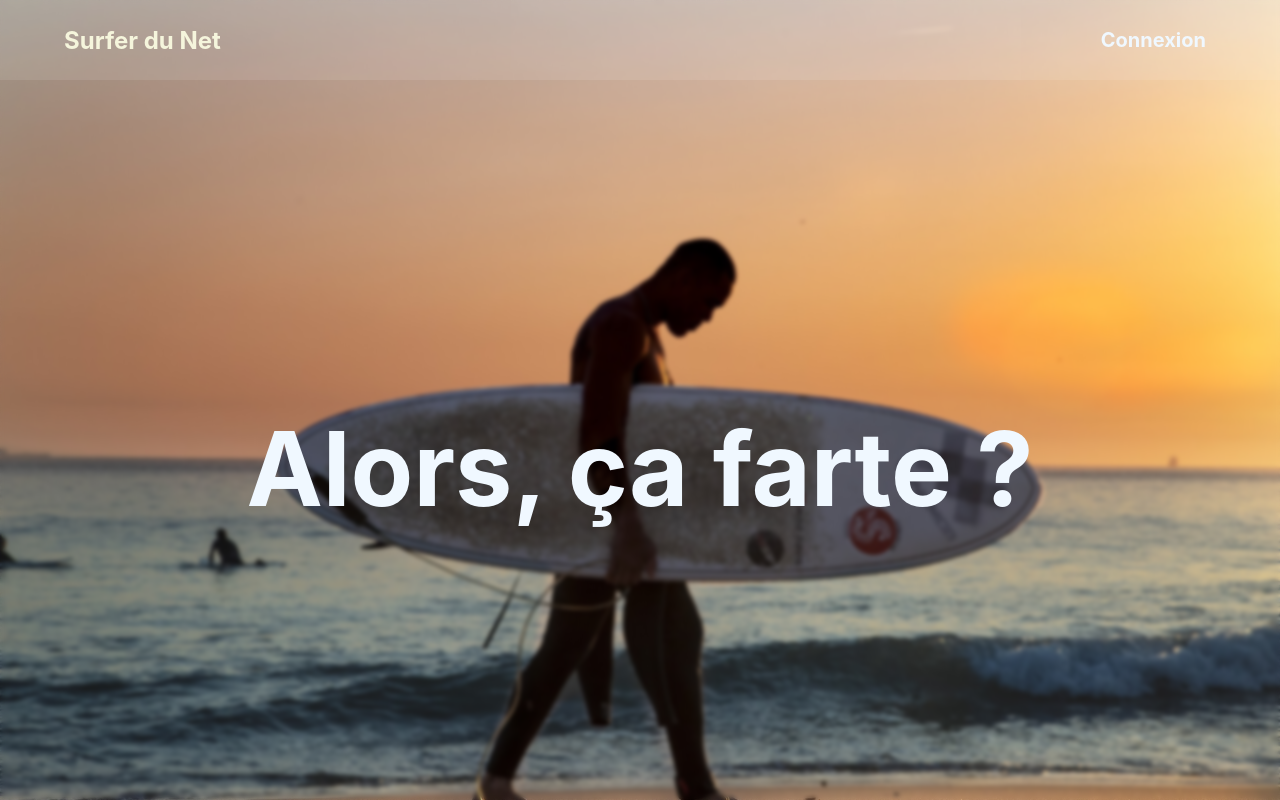
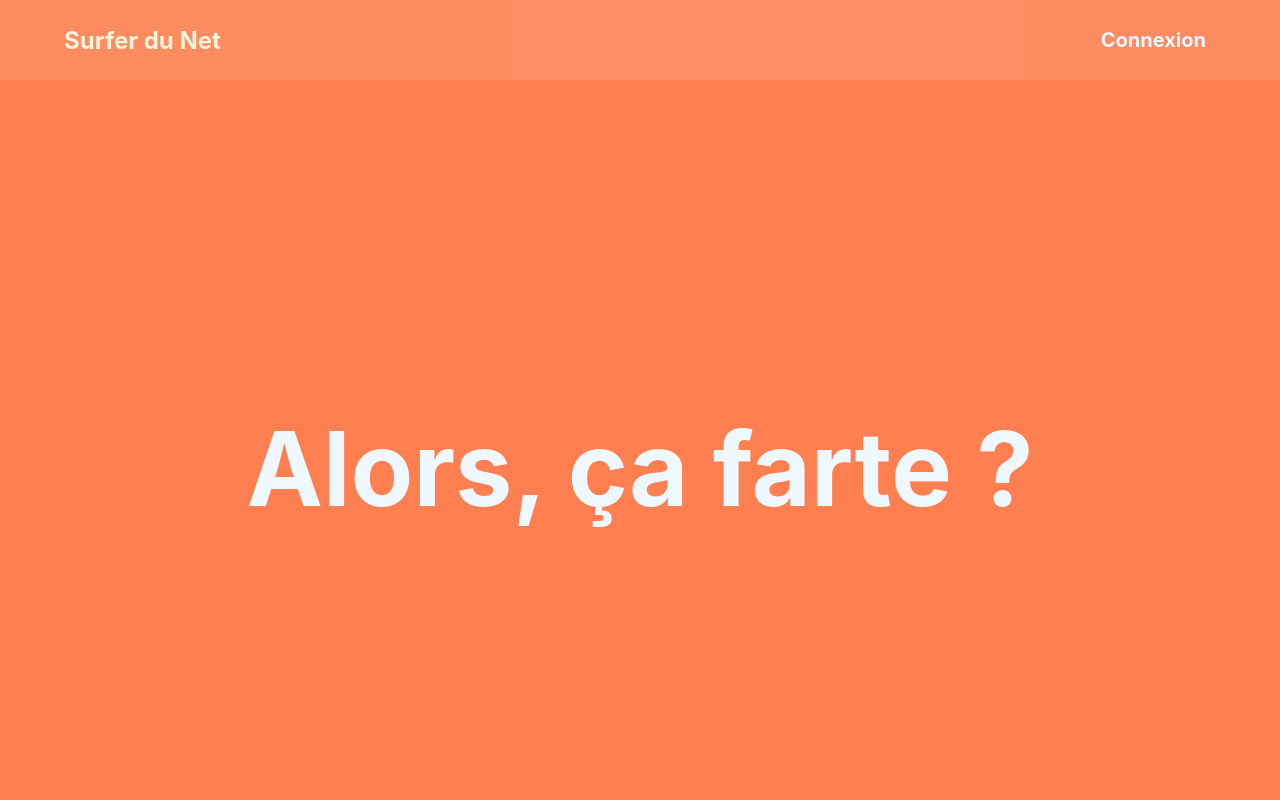
Before and after one commit to Anthony-Jhoiro/surfer-du-web-client, a React (Create React App) app: page / in a window 1280 px wide. Shown: the top 800 px of the page. Built offline with nearby package versions, Linux system fonts and the light colour scheme.

Commit message:
change background

```diff
--- a/src/pages/connexion.js
+++ b/src/pages/connexion.js
@@ -12,7 +12,7 @@ export default function ConnexionPage(){
 
 
     return (
-        <Grid container justify="center" alignItems="center">
+        <Grid container justify="center" alignItems="center" className="back">
             <Form>
                 <Grid container direction="column" justify="center" alignItems="flex-start">
                     <label>nom d'utilisateur ou adresse mail :</label>
--- a/src/pages/welcome.js
+++ b/src/pages/welcome.js
@@ -12,7 +12,7 @@ import surf from "../images/attract-surf.jpg"
 
 export default function Welcome(props){
     return (
-        <>
+        <div className="back">
             <Grid container justify="center" alignItems="center" className="view">
                 <h1 className="white title">Alors, ça farte ?</h1>
             </Grid>
@@ -39,6 +39,6 @@ export default function Welcome(props){
                     </Grid>
                 </Grid>
             </Grid>
-        </>
+        </div>
     );
 }
--- a/src/styles/pages/connexion.css
+++ b/src/styles/pages/connexion.css
@@ -1,4 +1,4 @@
-html {
+back {
     background-image: url("../../images/welcome-bg.jpg");
     background-size: 100%;
 }
--- a/src/styles/pages/welcome.css
+++ b/src/styles/pages/welcome.css
@@ -1,4 +1,4 @@
-body::before {
+/* .back::before {
     content: "";
     background-image: url("../../images/welcome-bg.jpg");
     background-size: cover;
@@ -8,10 +8,11 @@ body::before {
     position: absolute;
     top: 0;
     left: 0;
-}
+} */
 
 html {
     overflow-x: hidden;
+    background-color: coral;
 }
 
 .view {
```
